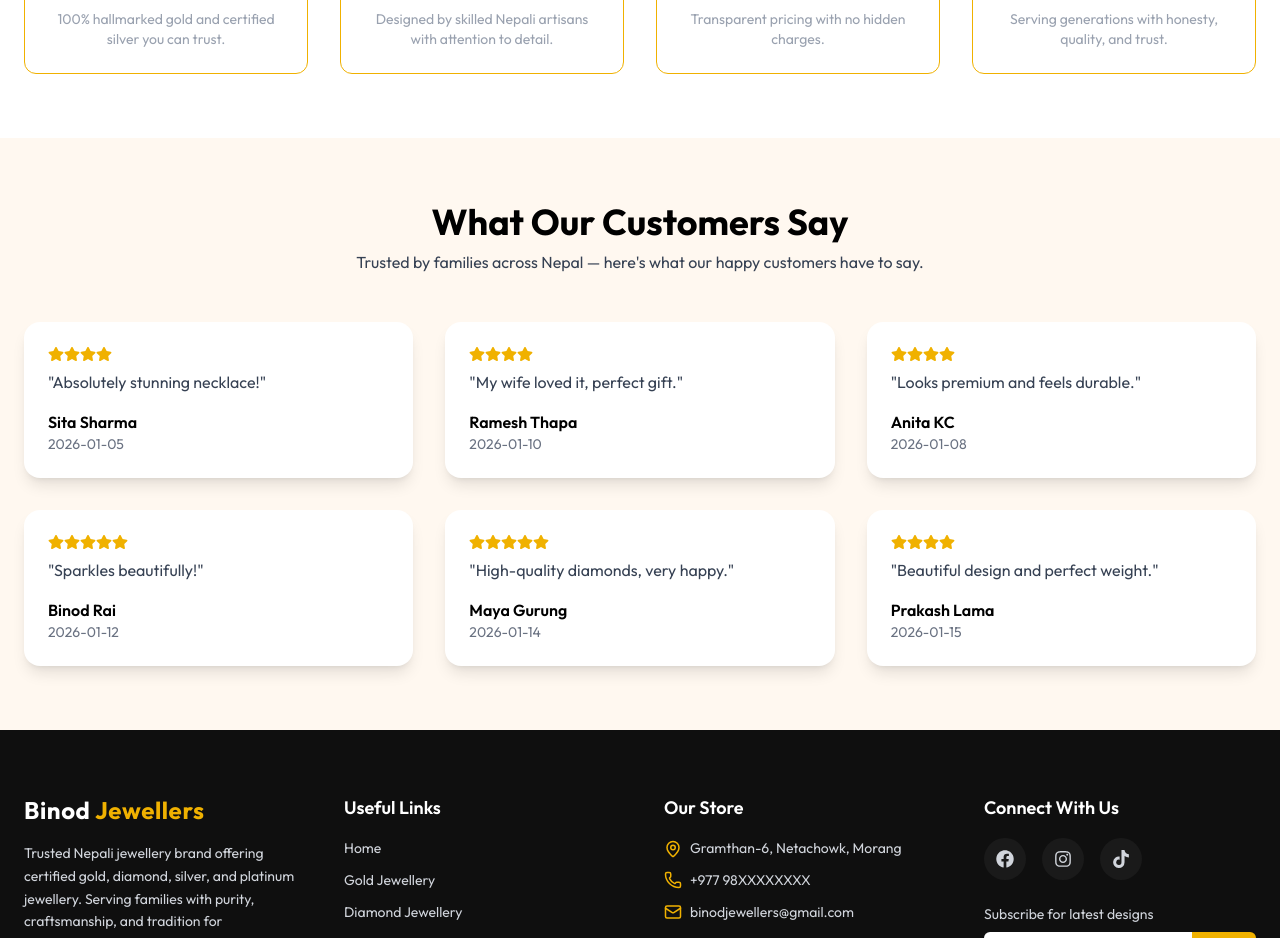
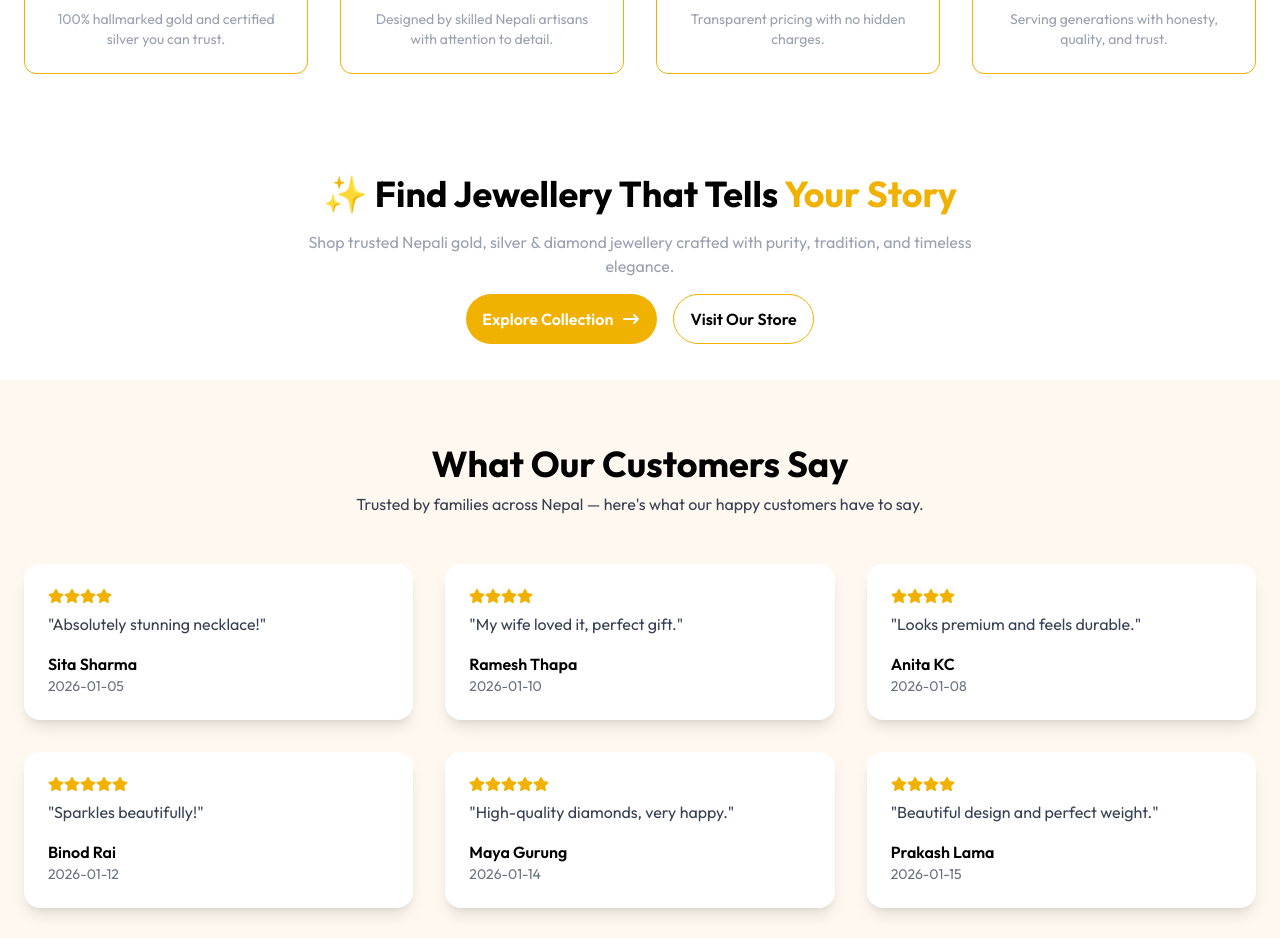
Before and after one commit to Parvesh-ops/jewellery-Website, a React (Vite) app: page / in a window 1280 px wide. Shown: the part 1940-2878 px from the top of the page. Built offline with nearby package versions, Linux system fonts and the light colour scheme; no server answers.

Commit message:
Added CallToAction

```diff
--- /dev/null
+++ b/src/components/CallToAction/CallToAction.tsx
@@ -0,0 +1,42 @@
+import { Link } from "react-router-dom";
+import { HiArrowNarrowRight } from "react-icons/hi";
+
+const CallToAction = () => {
+    return (
+        <section className="relative py-9 px-6">
+
+            <div className="relative max-w-5xl mx-auto text-center text-black">
+                <h2 className="text-3xl md:text-4xl font-bold mb-4">
+                    ✨ Find Jewellery That Tells <span className="text-yellow-500">Your Story</span>
+                </h2>
+
+                <p className="text-gray-400 max-w-2xl mx-auto">
+                    Shop trusted Nepali gold, silver & diamond jewellery crafted with
+                    purity, tradition, and timeless elegance.
+                </p>
+
+                <div className="flex flex-col sm:flex-row justify-center mt-4 gap-4">
+                    {/* Primary CTA */}
+                    <Link
+                        to="/products"
+                        className="group inline-flex items-center justify-center gap-2 bg-yellow-500 text-white px-4 py-3 rounded-full font-semibold hover:bg-yellow-600 transition"
+                    >
+                        Explore Collection
+                        <HiArrowNarrowRight className="text-xl transform transition-transform duration-300 group-hover:translate-x-1" />
+                    </Link>
+
+
+                    {/* Secondary CTA */}
+                    <Link
+                        to="/contact"
+                        className="inline-flex items-center justify-center gap-2 border border-yellow-500 px-4 py-3 rounded-full font-semibold hover:bg-yellow-500 hover:text-black transition"
+                    >
+                        Visit Our Store
+                    </Link>
+                </div>
+            </div>
+        </section>
+    );
+};
+
+export default CallToAction;
--- a/src/pages/Home.tsx
+++ b/src/pages/Home.tsx
@@ -1,4 +1,5 @@
 import BestSeller from "../components/BestSeller/BestSeller"
+import CallToAction from "../components/CallToAction/CallToAction"
 import Carousel from "../components/Carousel/Carousel"
 import Category from "../components/Category/Category"
 import CustomerTestimonials from "../components/Testimonials/Testimonials"
@@ -12,6 +13,7 @@ const Home = () => {
       <BestSeller />
       <Category />
       <WhyChooseUs />
+      <CallToAction />
       <CustomerTestimonials />
     </div>
   )
```
